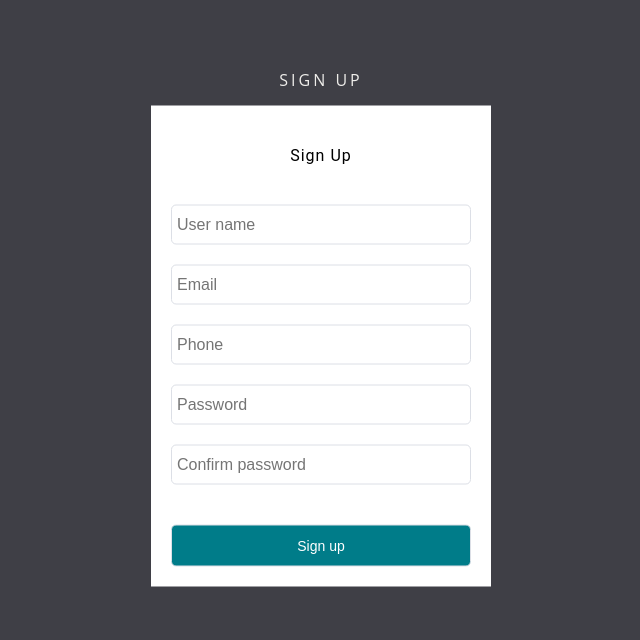
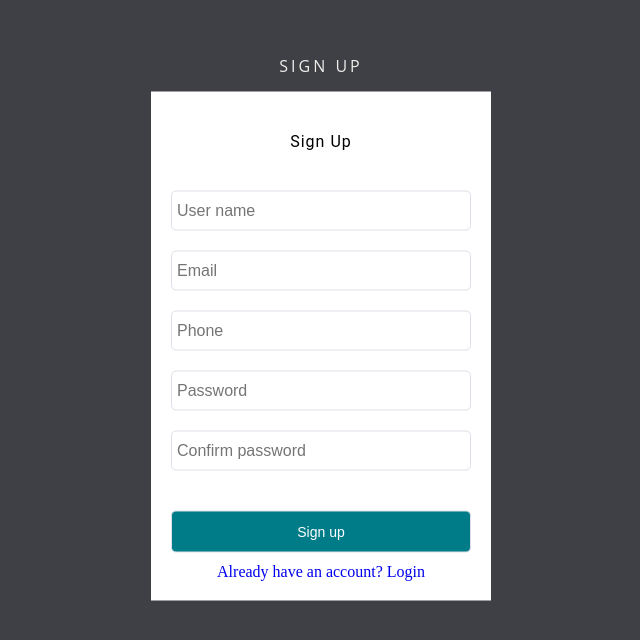
Before and after one commit to DenisFR2727/Products_shop_funny, a Next.js app: page /signup in a window 1280 px wide. Shown: the top 640 px of the page, without its empty margins (319-959 px from the left). Built offline with nearby package versions, Linux system fonts and the light colour scheme; no server answers.

Commit message:
sign__link-signup

```diff
--- a/app/(auth)/auth.scss
+++ b/app/(auth)/auth.scss
@@ -219,3 +219,17 @@ $hover-border-color: #007c89;
 .login__center {
   top: 40%;
 }
+
+.sign__link-login,
+.sign__link-signup {
+  width: 100%;
+  display: flex;
+  justify-content: center;
+  padding-top: 10px;
+  cursor: pointer;
+  user-select: none;
+
+  a {
+    text-decoration: none;
+  }
+}
--- a/components/auth/login-page/login.tsx
+++ b/components/auth/login-page/login.tsx
@@ -7,6 +7,7 @@ import { hasMinLength, isEmail, isNotEmpty } from "../util/validation";
 import { useActionState, useEffect, useRef } from "react";
 import { signIn } from "next-auth/react";
 import isLogin from "@/actions/login";
+import Link from "next/link";
 
 export default function Login() {
   const [state, formAction] = useActionState(isLogin, null);
@@ -90,6 +91,9 @@ export default function Login() {
         <div>
           <button className="login__btn">Login</button>
         </div>
+        <p className="sign__link-signup">
+          <Link href="/signup">Don't have an account? Sign up</Link>
+        </p>
       </form>
     </div>
   );
--- a/components/auth/signup-page/signup.tsx
+++ b/components/auth/signup-page/signup.tsx
@@ -5,6 +5,7 @@ import { useActionState, useEffect, useRef } from "react";
 
 import styles from "../auth.module.scss";
 import Input from "../input/input";
+import Link from "next/link";
 
 export default function SignUp() {
   const [state, formAction] = useActionState(userCreate, {
@@ -78,6 +79,9 @@ export default function SignUp() {
         <div>
           <button className="sign__btn">Sign up</button>
         </div>
+        <p className="sign__link-login">
+          <Link href="/login">Already have an account? Login</Link>
+        </p>
       </form>
     </div>
   );
```
